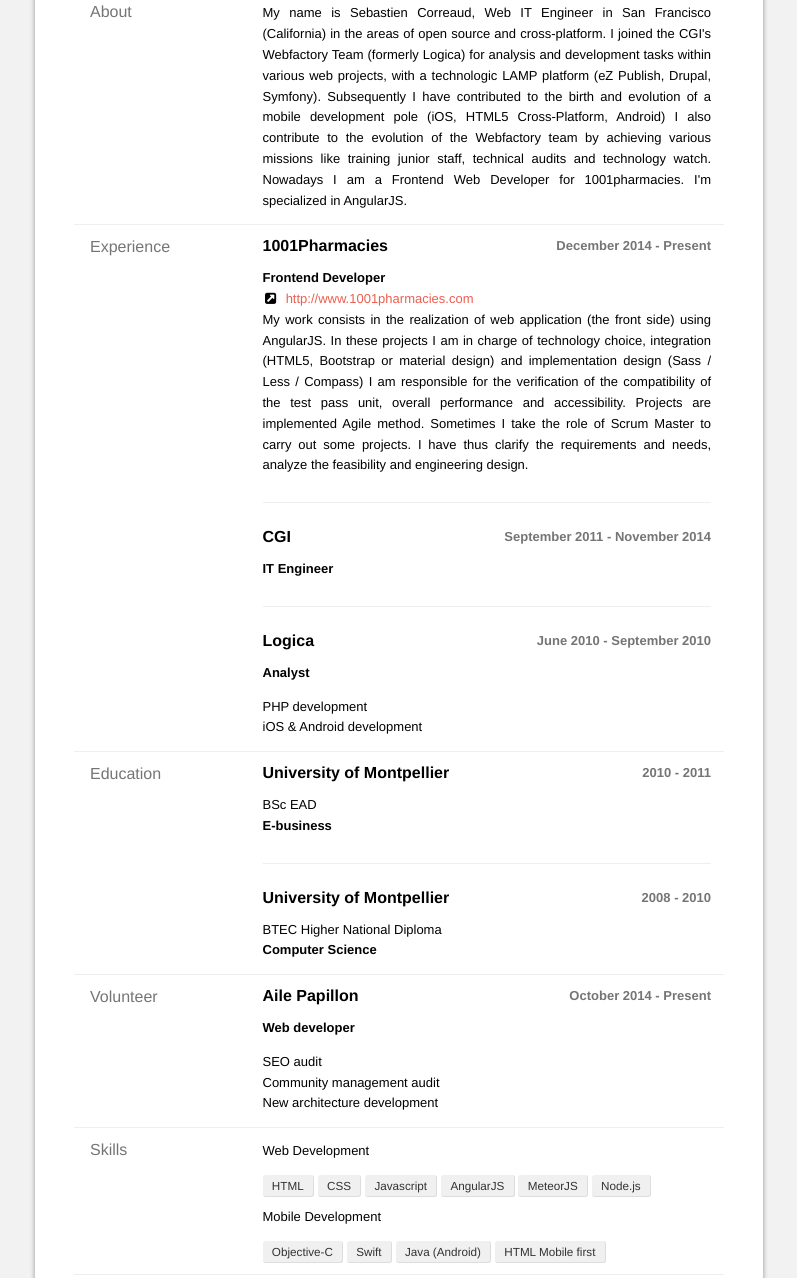
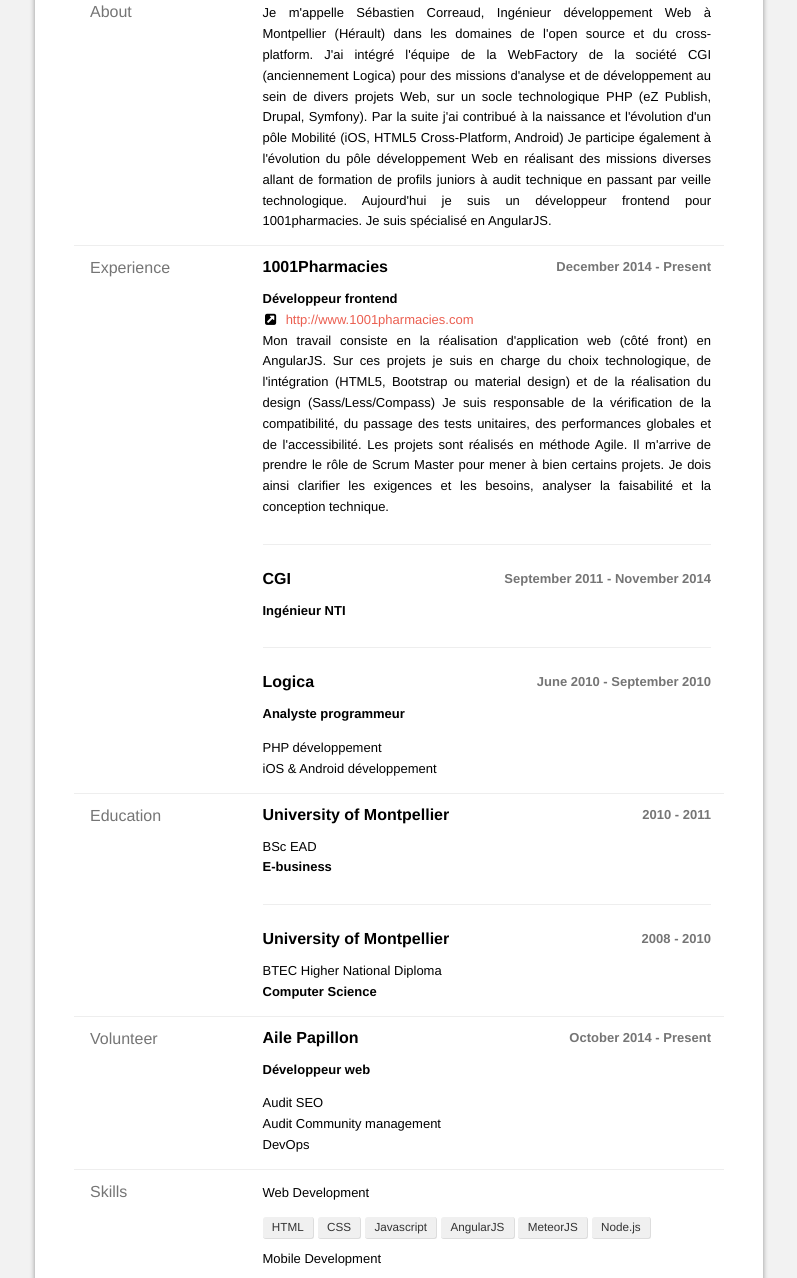
Before and after one commit to iGitScor/resume, a plain HTML site: page fr/index.html in a window 1280 px wide. Shown: the part 311-1589 px from the top of the page, without its empty margins (241-1038 px from the left). Drawn offline with Linux system fonts and the light colour scheme.

Commit message:
Automatic deployment update

```diff
--- a/fr/index.html
+++ b/fr/index.html
@@ -528,7 +528,7 @@
 				<header id="header">
 						<div>
 							<h1 class="name">Sebastien Correaud</h1>
-							<h2 class="label">Frontend Developer</h2>
+							<h2 class="label">Développeur frontend</h2>
 						</div>
 
 				</header>
@@ -589,7 +589,7 @@
 				<section class="section main-summary">
 					<h2 class='section-title'>About</h2>
 					<section>
-						<p>My name is Sebastien Correaud, Web IT Engineer in San Francisco (California) in the areas of open source and cross-platform.  I joined the CGI&#x27;s Webfactory Team (formerly Logica) for analysis and development tasks within various web projects, with a technologic LAMP platform (eZ Publish, Drupal, Symfony). Subsequently I have contributed to the birth and evolution of a mobile development pole (iOS, HTML5 Cross-Platform, Android)  I also contribute to the evolution of the Webfactory team by achieving various missions like training junior staff, technical audits and technology watch.  Nowadays I am a Frontend Web Developer for 1001pharmacies. I&#x27;m specialized in AngularJS.</p>
+						<p>Je m&#x27;appelle Sébastien Correaud, Ingénieur développement Web à Montpellier (Hérault) dans les domaines de l&#x27;open source et du cross-platform. J&#x27;ai intégré l&#x27;équipe de la WebFactory de la société CGI (anciennement Logica) pour des missions d&#x27;analyse et de développement au sein de divers projets Web, sur un socle technologique PHP (eZ Publish, Drupal, Symfony). Par la suite j&#x27;ai contribué à la naissance et l&#x27;évolution d&#x27;un pôle Mobilité (iOS, HTML5 Cross-Platform, Android) Je participe également à l&#x27;évolution du pôle développement Web en réalisant des missions diverses allant de formation de profils juniors à audit technique en passant par veille technologique. Aujourd&#x27;hui je suis un développeur frontend pour 1001pharmacies. Je suis spécialisé en AngularJS.</p>
 					</section>
 				</section>
 
@@ -613,13 +613,13 @@
 						</header>
 						<div class="item">
 						<div class="position">
-							Frontend Developer
+							Développeur frontend
 						</div>
 						<div class="website">
 							<a href="http://www.1001pharmacies.com">http://www.1001pharmacies.com</a>
 						</div>
 						<div class="summary">
-							<p>My work consists in the realization of web application (the front side) using AngularJS. In these projects I am in charge of technology choice, integration (HTML5, Bootstrap or material design) and implementation design (Sass / Less / Compass) I am responsible for the verification of the compatibility of the test pass unit, overall performance and accessibility. Projects are implemented Agile method. Sometimes I take the role of Scrum Master to carry out some projects. I have thus clarify the requirements and needs, analyze the feasibility and engineering design.</p>
+							<p>Mon travail consiste en la réalisation d&#x27;application web (côté front) en AngularJS. Sur ces projets je suis en charge du choix technologique, de l&#x27;intégration (HTML5, Bootstrap ou material design) et de la réalisation du design (Sass/Less/Compass)  Je suis responsable de la vérification de la compatibilité, du passage des tests unitaires, des performances globales et de l&#x27;accessibilité.  Les projets sont réalisés en méthode Agile. Il m&#x27;arrive de prendre le rôle de Scrum Master pour mener à bien certains projets. Je dois ainsi clarifier les exigences et les besoins, analyser la faisabilité et la conception technique.</p>
 						</div>
 					</div>
 						<header>
@@ -637,7 +637,7 @@
 						</header>
 						<div class="item">
 						<div class="position">
-							IT Engineer
+							Ingénieur NTI
 						</div>
 					</div>
 						<header>
@@ -655,11 +655,11 @@
 						</header>
 						<div class="item">
 						<div class="position">
-							Analyst
+							Analyste programmeur
 						</div>
 						<ul class="highlights">
-							<li>PHP development</li>
-							<li>iOS &amp; Android development</li>
+							<li>PHP développement</li>
+							<li>iOS &amp; Android développement</li>
 						</ul>
 					</div>
 					</section>
@@ -731,12 +731,12 @@
 								</header>
 							<div class="item">
 							<div class="position">
-								Web developer
+								Développeur web
 							</div>
 							<ul class="highlights">
-								<li>SEO audit</li>
-								<li>Community management audit</li>
-								<li>New architecture development </li>
+								<li>Audit SEO</li>
+								<li>Audit Community management</li>
+								<li>DevOps</li>
 							</ul>
 						</div>
 					</section>
@@ -824,7 +824,7 @@
 					<section id="references">
 						<div class="item">
 							<blockquote class="reference">
-								&#8220;&#32;The projects in which we have to work together in 1001pharmacies allow me to make the human and professional qualities that Sébastien has. Its expertise in JavaScript, tools dev forehead and watchful eye on new trends in the environment are a real plus that I appreciate every day. His seriousness, his ability to listen and his energy are also a collaborator with whom it is pleasant to work.&#32;&#8221;
+								&#8220;&#32;Les projets sur lesquels nous sommes amenés à travailler ensemble au sein de 1001pharmacies me permettent de réaliser les qualités humaines et professionnelles dont Sébastien dispose. Son expertise du JavaScript, des outils front dev et son oeil avisé sur les nouvelles tendances dans le milieu sont un réel plus que j’apprécie au quotidien. Son sérieux, son sens de l’écoute et son énergie en font également un collaborateur avec qui il est agréable de travailler. &#32;&#8221;
 							</blockquote>
 							<div class="name">
 								Mathieu Fortune
```
